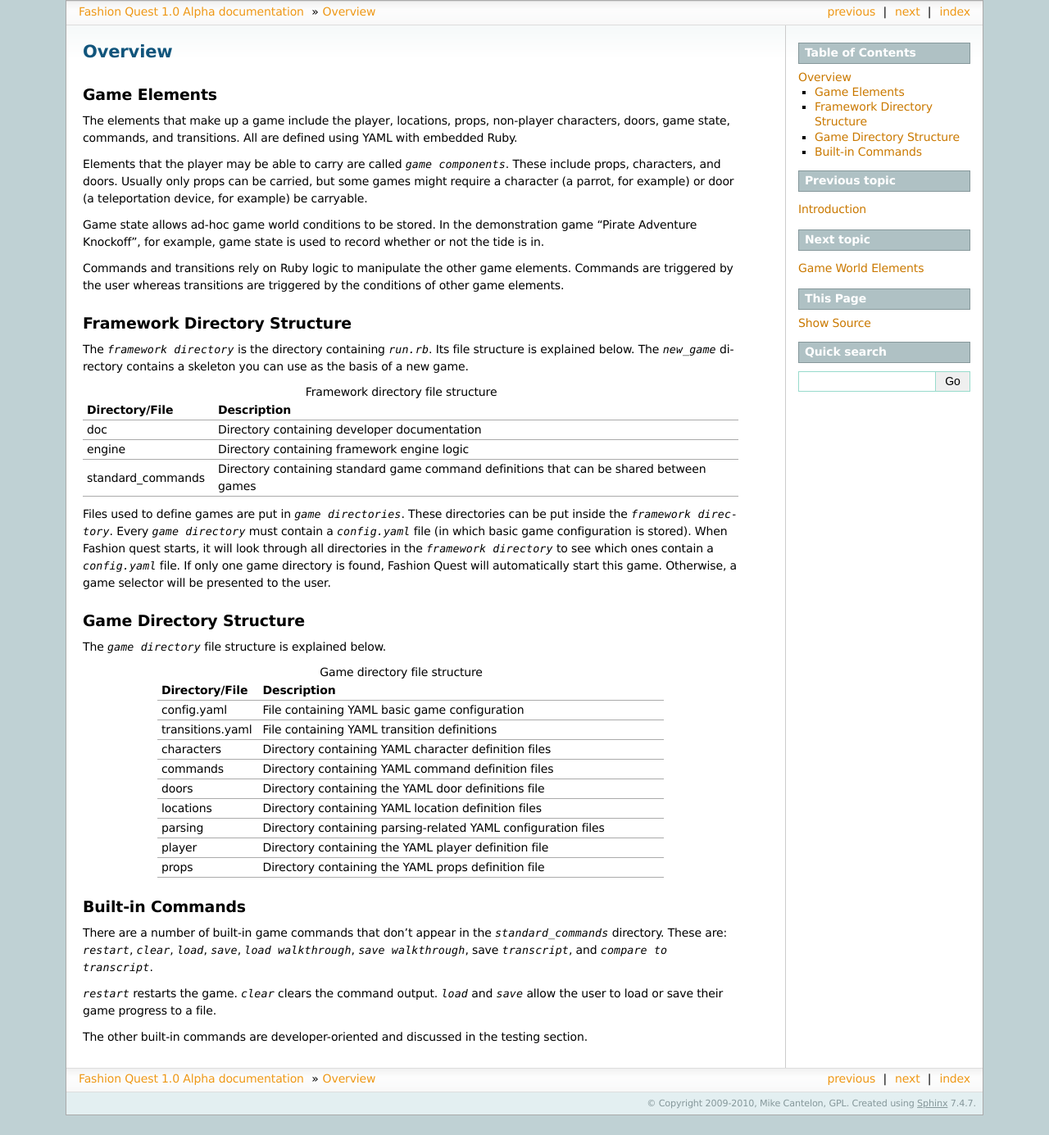
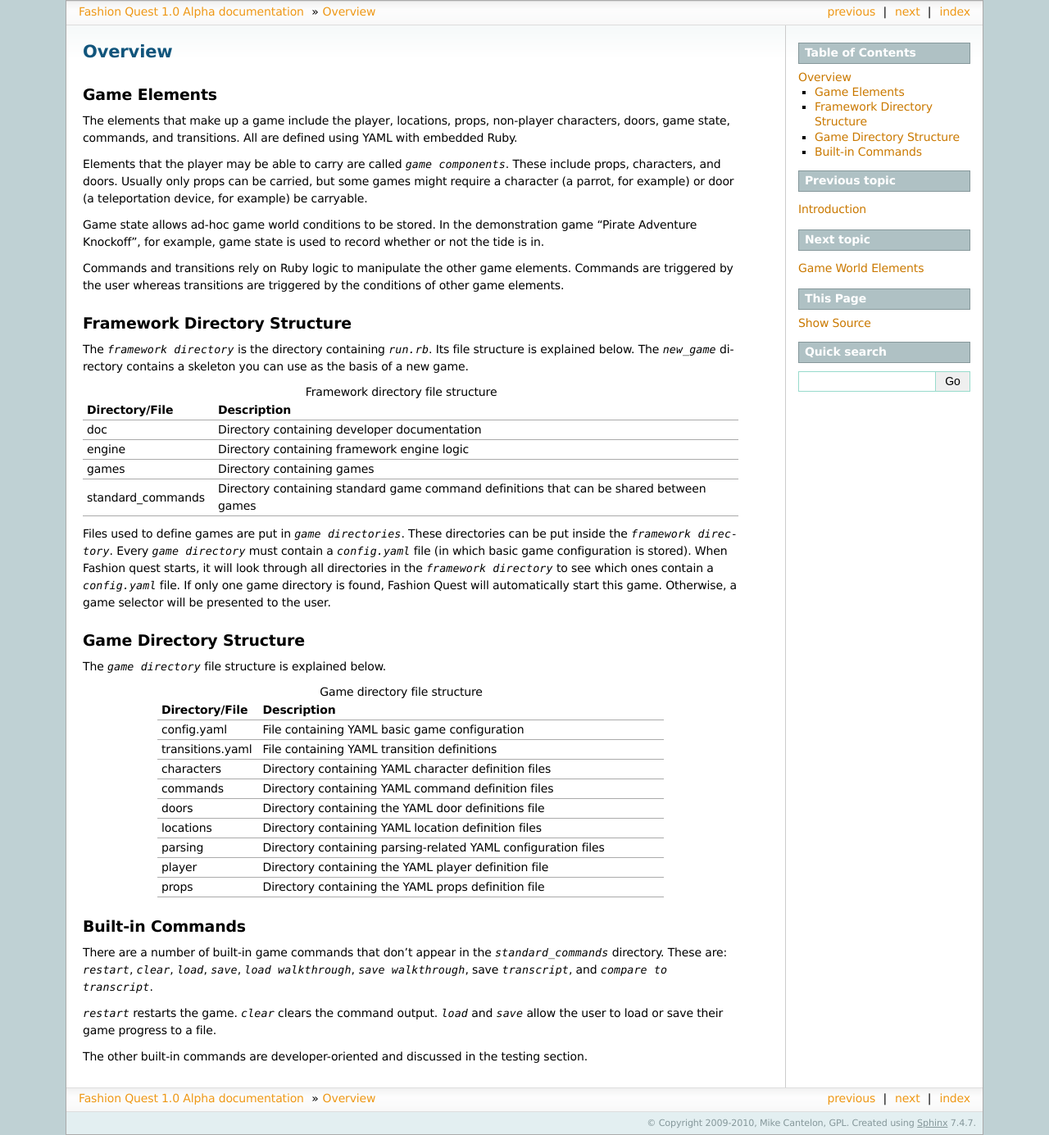
Before and after one commit to mcantelon/fashion-quest, a Sphinx documentation site: the page built from doc/source/overview.rst, in a window 1280 px wide. Shown: the whole page at 82% size. Built offline with Sphinx 7.4.7, drawn with Linux system fonts in a browser that asks for light colours; before the commit the page ends 1361 px from its top, so only the background shows below that.

Commit message:
Tweak for moving games to their own directory.

```diff
--- a/doc/source/overview.rst
+++ b/doc/source/overview.rst
@@ -26,6 +26,8 @@
      - Directory containing developer documentation
    * - engine
      - Directory containing framework engine logic
+   * - games
+     - Directory containing games
    * - standard_commands
      - Directory containing standard game command definitions that can be shared between games
 
```
